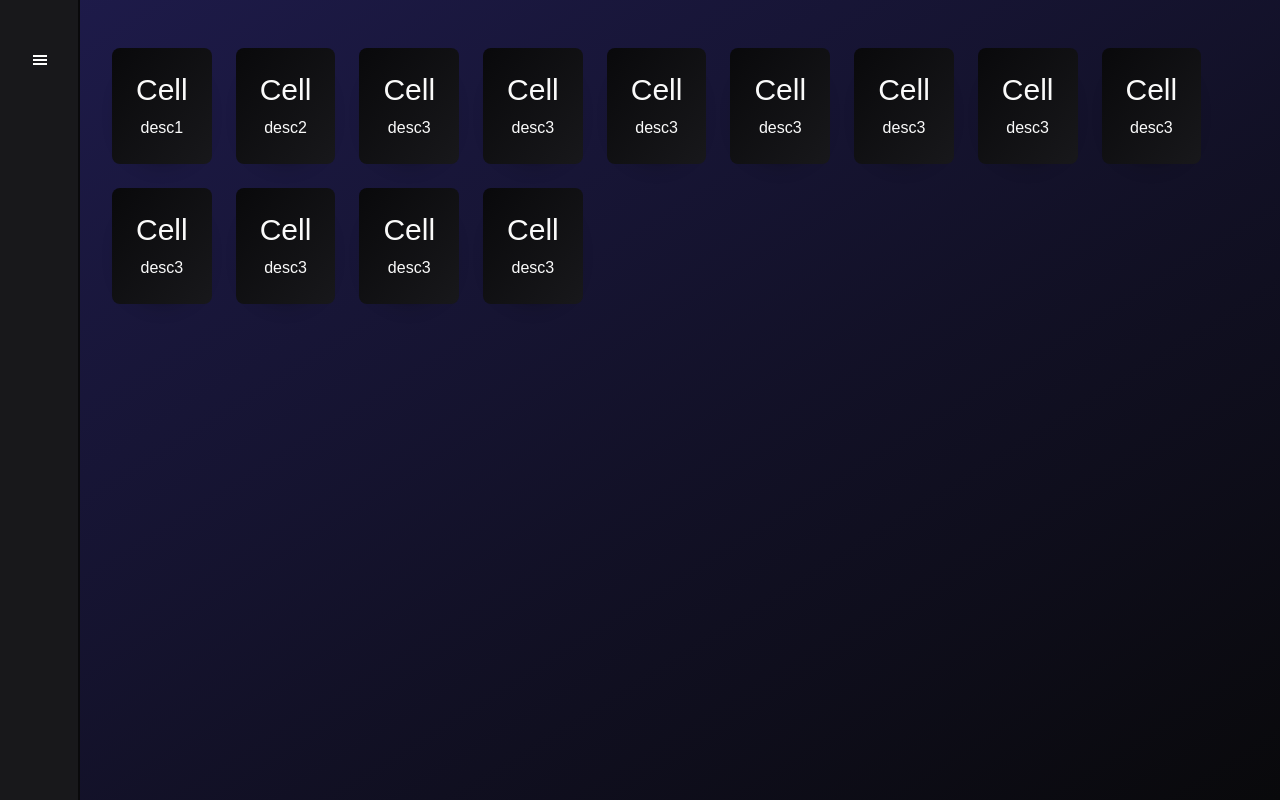
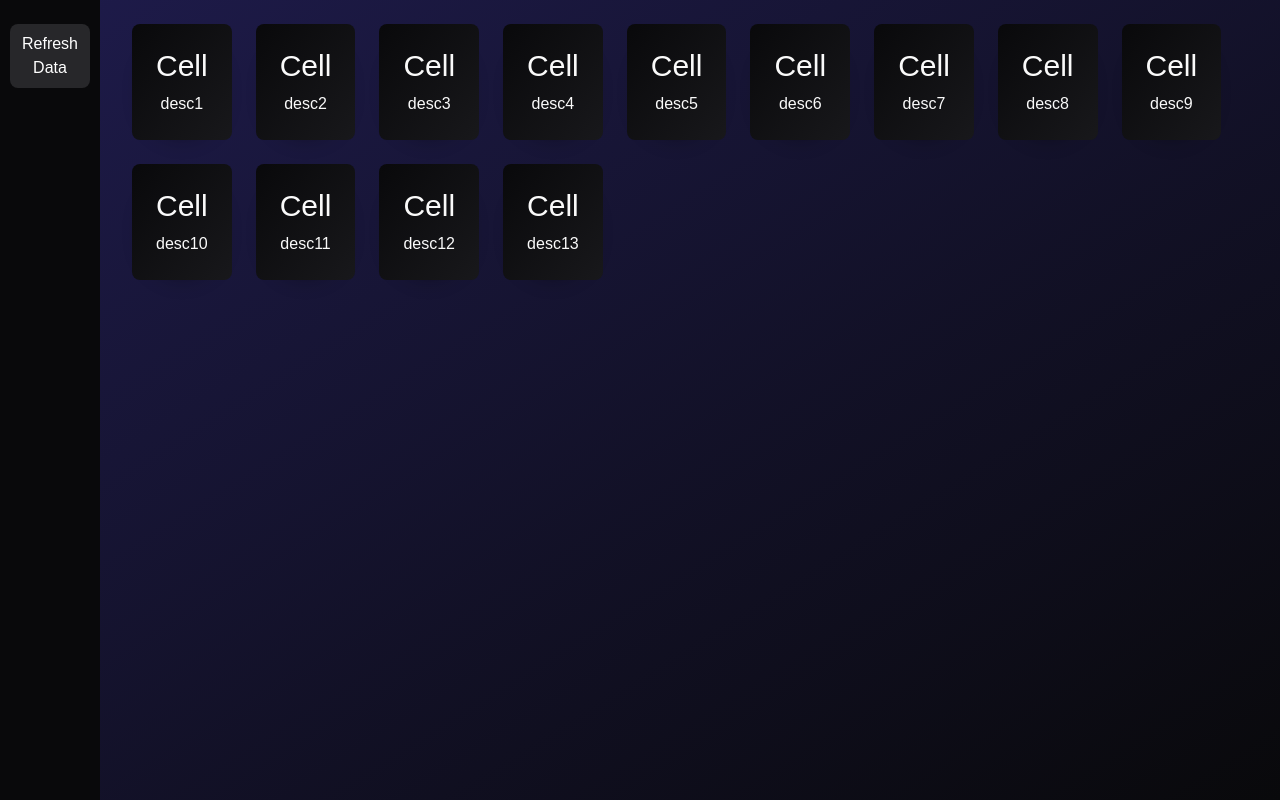
Before and after one commit to kajgm/websalestracker, a React (Vite) app in the folder client/: page / in a window 1280 px wide. Built offline with nearby package versions, Linux system fonts and the light colour scheme.

Commit message:
update sidebar layout and initial axios redux implementation

```diff
--- a/client/package.json
+++ b/client/package.json
@@ -35,7 +35,9 @@
     "react": "^18.2.0",
     "react-dom": "^18.2.0",
     "react-icons": "^5.0.1",
+    "react-redux": "^9.1.0",
     "react-use": "^17.5.0",
+    "redux": "^5.0.1",
     "vite": "^2.8.6"
   },
   "devDependencies": {
--- a/client/src/App.tsx
+++ b/client/src/App.tsx
@@ -6,11 +6,11 @@ function App() {
   return (
     <div className="flex flex-col h-screen">
       {window.Main && (
-        <div className="no-flex fixed z-50 w-screen bg-gray-dark">
+        <div className="z-50 w-screen bg-gray-dark">
           <AppBar />
         </div>
       )}
-      <Main></Main>
+      <Main />
     </div>
   );
 }
--- /dev/null
+++ b/client/src/actions/api.ts
@@ -0,0 +1,15 @@
+import { GET_REDDIT } from './types';
+
+import ApiService from '../services/api.service';
+
+export const getReddit = (subreddit: string, sorting: string) => (dispatch: any) => {
+  return ApiService.getReddit(subreddit, sorting).then(
+    (response: any) => {
+      console.log(response);
+      return Promise.resolve();
+    },
+    (error: any) => {
+      return Promise.reject();
+    }
+  );
+};
--- /dev/null
+++ b/client/src/actions/types.ts
@@ -0,0 +1 @@
+export const GET_REDDIT = 'REDDIT_SUCCESS';
--- a/client/src/components/SideBar.tsx
+++ b/client/src/components/SideBar.tsx
@@ -1,77 +1,53 @@
-import React, { useRef, useState } from 'react';
-import { useClickAway } from 'react-use';
-import { AnimatePresence, motion } from 'framer-motion';
+import React, { useEffect, useRef, useState } from 'react';
 
-import { IconContext } from 'react-icons';
-import { GiHamburgerMenu } from 'react-icons/gi';
+const minWidth = 100; //px
+const maxWidth = 300; //px
+const defaultWidth = 100; //px
 
-function SideBar(props: { sendSideBarWidth: React.Dispatch<React.SetStateAction<string>> }) {
-  const handleWidth = (sideBarWidth: string) => {
-    props.sendSideBarWidth(sideBarWidth);
-  };
+function SideBar() {
+  const [width, setWidth] = useState(parseInt(localStorage.getItem('sidebarWidth')!) || defaultWidth);
 
-  const ref = useRef(null);
+  const isResized = useRef(false);
 
-  const [isOpen, setOpen] = useState(false);
-  useClickAway(ref, () => {
-    handleWidth('ml-28');
-    setOpen(false);
-  });
-  const toggleSidebar = () => {
-    setOpen((prev) => {
-      prev ? handleWidth('ml-28') : handleWidth('ml-80');
-      return !prev;
+  useEffect(() => {
+    localStorage.setItem('sidebarWidth', width.toString());
+  }, [width]);
+
+  useEffect(() => {
+    window.addEventListener('mousemove', (e) => {
+      if (!isResized.current) {
+        return;
+      }
+
+      setWidth((previousWidth) => {
+        const newWidth = previousWidth + e.movementX / 2;
+        const isWidthInRange = newWidth >= minWidth && newWidth <= maxWidth;
+        return isWidthInRange ? newWidth : previousWidth;
+      });
     });
-  };
+
+    window.addEventListener('mouseup', () => {
+      isResized.current = false;
+    });
+  }, []);
 
   return (
-    <>
-      <AnimatePresence mode="wait" initial={false}>
-        {isOpen ? (
-          <>
-            <motion.div
-              {...framerSidebarPanel}
-              className="fixed bottom-0 left-0 w-full h-screen max-w-72 bg-gray-dark2 border-r-2 border-gray-dark"
-              ref={ref}
-              aria-label="Sidebar"
-            >
-              <div className="fixed items-center justify-between p-5">
-                <button onClick={toggleSidebar} className="m-3 mt-8" aria-label="toggle sidebar">
-                  <IconContext.Provider value={{ color: 'white' }}>
-                    <GiHamburgerMenu />
-                  </IconContext.Provider>
-                </button>
-              </div>
-            </motion.div>
-          </>
-        ) : (
-          <>
-            <motion.div
-              {...framerSidebarPanel}
-              className="fixed bottom-0 left-0 w-full h-screen max-w-20 bg-gray-dark2 border-r-2 border-gray-dark"
-              ref={ref}
-              aria-label="Sidebar"
-            >
-              <div className="flex items-center justify-between p-5">
-                <button onClick={toggleSidebar} className="m-3 mt-8" aria-label="toggle sidebar">
-                  <IconContext.Provider value={{ color: 'white' }}>
-                    <GiHamburgerMenu />
-                  </IconContext.Provider>
-                </button>
-              </div>
-            </motion.div>
-          </>
-        )}
-      </AnimatePresence>
-    </>
+    <div className="flex relative overflow-y-hidden select-none">
+      <aside className="relative flex flex-col gap-2 bg-gray-dark py-6" style={{ width: `${width / 16}rem` }}>
+        <button className="bg-gray gap-6 py-2 rounded-lg mx-auto" style={{ width: `${width / 20}rem` }}>
+          Refresh Data
+        </button>
+      </aside>
+
+      {/* Handle */}
+      <div
+        className="w-2 bg-transparent cursor-col-resize"
+        onMouseDown={() => {
+          isResized.current = true;
+        }}
+      />
+    </div>
   );
 }
 
-const framerSidebarPanel = {
-  initial: { x: '-100%' },
-  animate: { x: 0 },
-  exit: { x: '-100%' },
-  transition: { duration: 0.3 }
-};
-
 export default SideBar;
--- /dev/null
+++ b/client/src/data/publicApiEndpoints.ts
@@ -0,0 +1,7 @@
+const data = {
+  reddit: {
+    link: 'https://www.reddit.com/r/',
+    type: 'json'
+  }
+};
+export default data;
--- a/client/src/data/testCellData.ts
+++ b/client/src/data/testCellData.ts
@@ -2,16 +2,16 @@ const data = [
   { title: 'Cell', description: 'desc1' },
   { title: 'Cell', description: 'desc2' },
   { title: 'Cell', description: 'desc3' },
-  { title: 'Cell', description: 'desc3' },
-  { title: 'Cell', description: 'desc3' },
-  { title: 'Cell', description: 'desc3' },
-  { title: 'Cell', description: 'desc3' },
-  { title: 'Cell', description: 'desc3' },
-  { title: 'Cell', description: 'desc3' },
-  { title: 'Cell', description: 'desc3' },
-  { title: 'Cell', description: 'desc3' },
-  { title: 'Cell', description: 'desc3' },
-  { title: 'Cell', description: 'desc3' }
+  { title: 'Cell', description: 'desc4' },
+  { title: 'Cell', description: 'desc5' },
+  { title: 'Cell', description: 'desc6' },
+  { title: 'Cell', description: 'desc7' },
+  { title: 'Cell', description: 'desc8' },
+  { title: 'Cell', description: 'desc9' },
+  { title: 'Cell', description: 'desc10' },
+  { title: 'Cell', description: 'desc11' },
+  { title: 'Cell', description: 'desc12' },
+  { title: 'Cell', description: 'desc13' }
 ];
 
 export default data;
--- a/client/src/index.tsx
+++ b/client/src/index.tsx
@@ -1,5 +1,6 @@
 import React from 'react';
 import { createRoot, hydrateRoot } from 'react-dom/client';
+
 import App from './App';
 import './static/css/index.css';
 
--- a/client/src/layouts/Main.tsx
+++ b/client/src/layouts/Main.tsx
@@ -5,17 +5,17 @@ import data from '../data/testCellData';
 import SideBar from '../components/SideBar';
 
 function Main() {
-  const [sidebarWidth, setWidth] = useState('ml-28');
-
   return (
-    <>
-      <SideBar sendSideBarWidth={setWidth} />
-      <div className={'flex flex-wrap items-center gap-6 mt-12 pb-6 ' + sidebarWidth}>
-        {data.map((item) => (
-          <Cell title={item.title} description={item.description} key={item.title}></Cell>
-        ))}
+    <div className="w-full max-w-screen h-full grid grid-cols-[min-content_auto]">
+      <SideBar />
+      <div>
+        <div className="flex flex-wrap items-center gap-6 m-6 pb-6">
+          {data.map((item) => (
+            <Cell title={item.title} description={item.description} key={item.description}></Cell>
+          ))}
+        </div>
       </div>
-    </>
+    </div>
   );
 }
 
--- /dev/null
+++ b/client/src/services/api.service.ts
@@ -0,0 +1,12 @@
+import axios from 'axios';
+
+import data from '../data/publicApiEndpoints';
+
+const getReddit = (subreddit: string, sorting: string) => {
+  const info = data.reddit;
+  return axios.get(info.link + subreddit + '/' + sorting + info.type);
+};
+
+export default {
+  getReddit
+};
--- a/client/src/static/css/index.css
+++ b/client/src/static/css/index.css
@@ -1,9 +1,17 @@
-@import url('https://fonts.googleapis.com/css2?family=Inter&display=swap');
 @tailwind base;
 @tailwind components;
 @tailwind utilities;
 
-/* For AppBar */
+:root {
+  background-color: #09090b;
+  background-image: linear-gradient(to bottom right, #1e1b4b, #09090b);
+  background-attachment: fixed;
+}
+
+html {
+  color-scheme: dark;
+}
+
 .draggable {
   -webkit-user-select: none;
   -webkit-app-region: drag;
@@ -12,9 +20,3 @@
 .undraggable {
   -webkit-app-region: no-drag;
 }
-
-:root {
-  background-color: #09090b;
-  background-image: linear-gradient(to bottom right, #1e1b4b, #09090b);
-  background-attachment: fixed;
-}
```
Also changed, not shown: client/src/assets/icons/Icon-Electron.png (deleted), client/src/store.ts (added), 1 other file (tests, documents, lock files or other folders).
